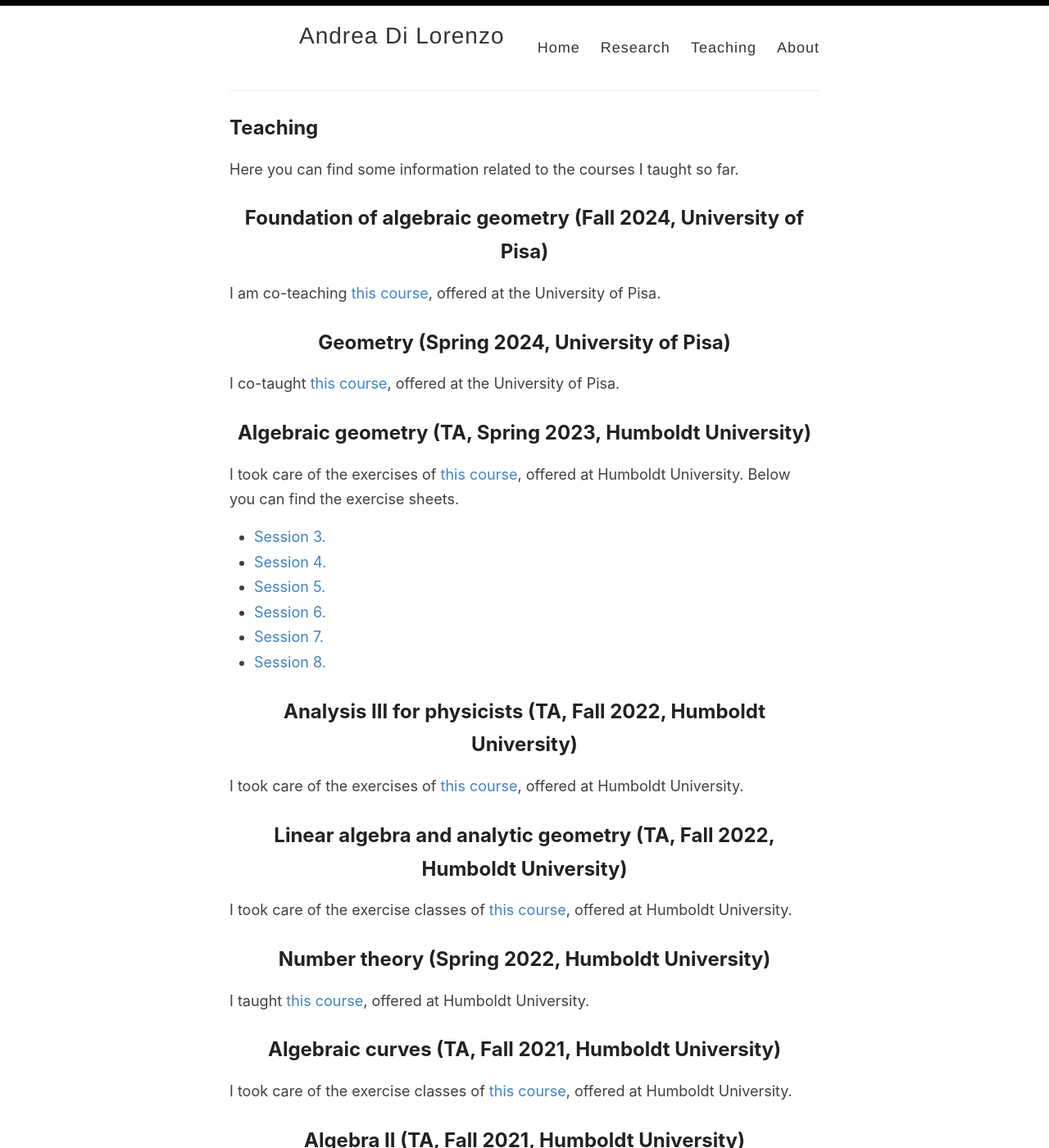
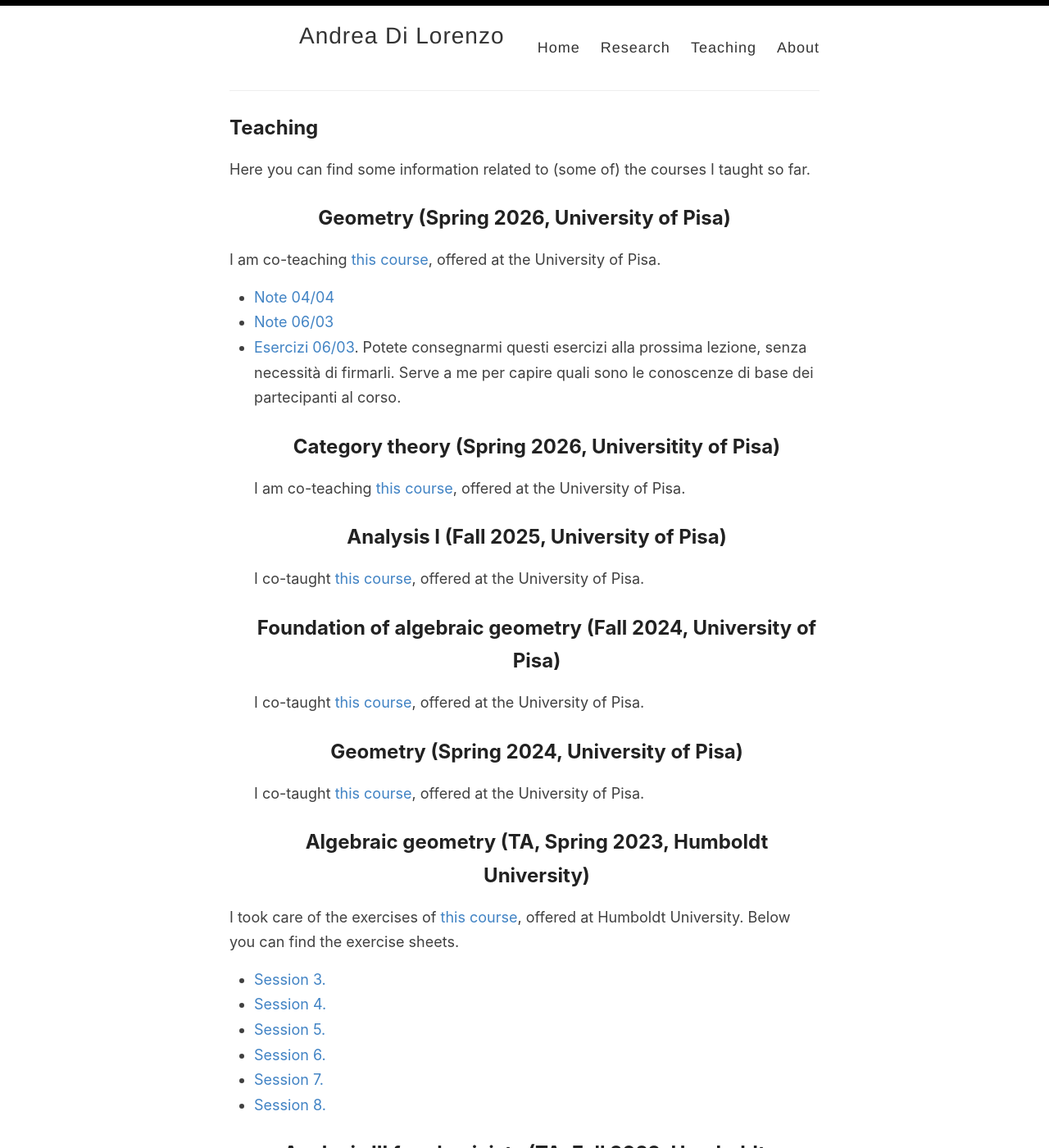
Before and after one commit to anddil/anddil.github.io, a Jekyll site: the page built from _pages/teaching.md, in a window 1280 px wide and 1400 px high. Shown: the whole window at 82% size. Built offline with Jekyll 4.4.1, drawn with Linux system fonts in a browser that asks for light colours.

Commit message:
Update teaching.md

```diff
--- a/_pages/teaching.md
+++ b/_pages/teaching.md
@@ -3,9 +3,18 @@ layout: page
 title: Teaching
 permalink: /teaching/
 ---
-Here you can find some information related to the courses I taught so far.
+Here you can find some information related to (some of) the courses I taught so far.
+## Geometry (Spring 2026, University of Pisa)
+I am co-teaching [this course](https://unimap.unipi.it/registri/dettregistriNEW.php?re=11085060::::&ri=062064), offered at the University of Pisa.
+- [Note 04/04](Geo26/0403.pdf)
+- [Note 06/03](Geo26/0603.pdf)
+- [Esercizi 06/03](Geo26/0603-ex.pdf). Potete consegnarmi questi esercizi alla prossima lezione, senza necessità di firmarli. Serve a me per capire quali sono le conoscenze di base dei partecipanti al corso.
+## Category theory (Spring 2026, Universitity of Pisa)
+I am co-teaching [this course](https://unimap.unipi.it/registri/dettregistriNEW.php?re=11082103::::&ri=062064), offered at the University of Pisa.
+## Analysis I (Fall 2025, University of Pisa)
+I co-taught [this course](https://unimap.unipi.it/registri/dettregistriNEW.php?re=11081653::::&ri=062064), offered at the University of Pisa.
 ## Foundation of algebraic geometry (Fall 2024, University of Pisa)
-I am co-teaching [this course](https://unimap.unipi.it/registri/dettregistriNEW.php?re=11064618::::&ri=062064), offered at the University of Pisa.
+I co-taught [this course](https://unimap.unipi.it/registri/dettregistriNEW.php?re=11064618::::&ri=062064), offered at the University of Pisa.
 ## Geometry (Spring 2024, University of Pisa)
 I co-taught [this course](https://unimap.unipi.it/registri/dettregistriNEW.php?re=10336398::::&ri=062064), offered at the University of Pisa.
 ## Algebraic geometry (TA, Spring 2023, Humboldt University)
```
